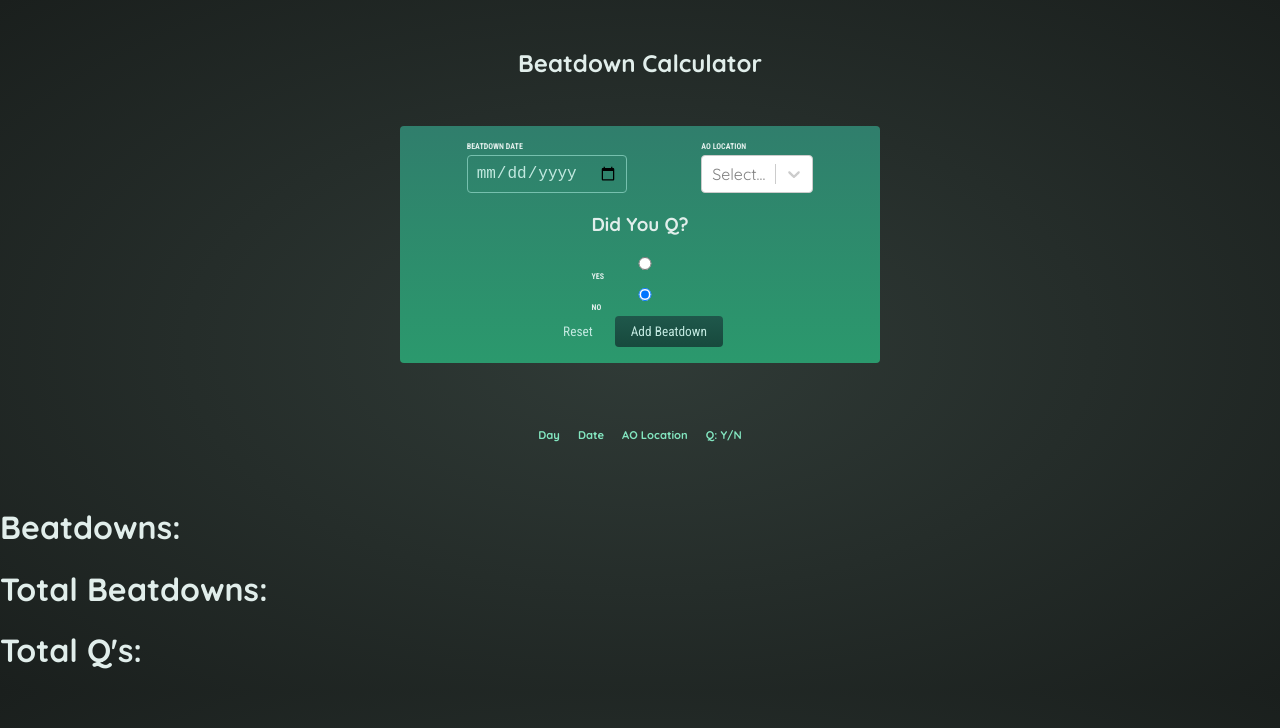
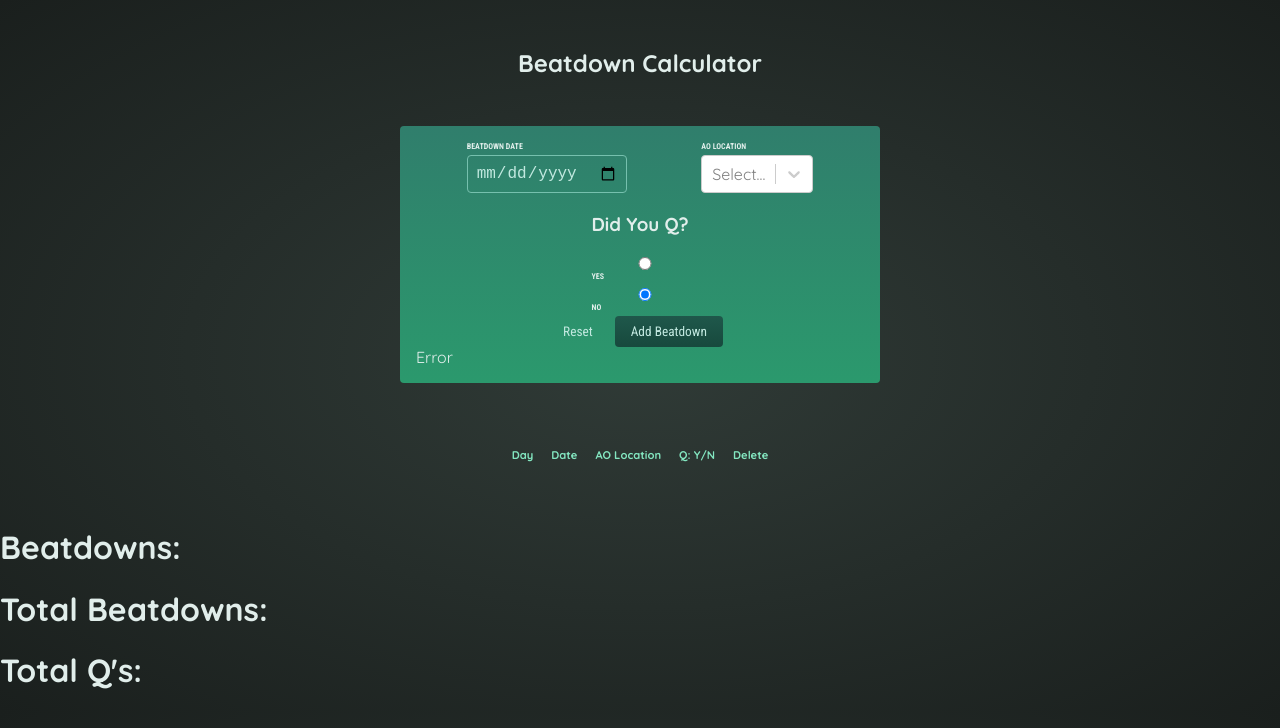
Before and after one commit to zach0811/beatdown-tracker, a React (Create React App) app: page / in a window 1280 px wide. Shown: the top 728 px of the page. Built offline with nearby package versions, Linux system fonts and the light colour scheme.

Commit message:
added delete functionality

```diff
--- a/src/Components/Form/Form.js
+++ b/src/Components/Form/Form.js
@@ -1,5 +1,5 @@
 import classes from "./Form.module.css";
-import { useState, useRef } from "react";
+import { useState, useRef, useEffect } from "react";
 import Select from "react-select";
 import { aoList } from "../../resources/aoList";
 
@@ -10,6 +10,10 @@ export const Form = (props) => {
   const [selectedAo, setSelectedAo] = useState(null);
   const dateInputRef = useRef(null);
   const [beatdownCount, setBeatdownCount] = useState(0);
+  const [formError, setFormError] = useState({
+    dateError: "",
+    aoError: "",
+  });
 
   let beatdown = {
     day: dayOfWeek,
@@ -18,13 +22,20 @@ export const Form = (props) => {
     ledWorkout: ledWorkout,
   };
 
+  useEffect(() => {
+    console.log("error", formError);
+  }, [formError]);
+
   const handleSubmit = (event) => {
     event.preventDefault();
-    props.onAddBeatdown(beatdown);
-    setBeatdownCount(beatdownCount + 1);
+    if (formError.dateError !== "" && !formError.aoError !== "") {
+      props.onAddBeatdown(beatdown);
+      setBeatdownCount(beatdownCount + 1);
+      props.onAddBeatdownCount(beatdownCount);
+    } else {
+      handleFormErrors();
+    }
   };
-
-  console.log(beatdownCount);
 
   const handleReset = () => {
     setSelectedAo(null);
@@ -46,14 +57,37 @@ export const Form = (props) => {
       "Saturday",
     ];
     setDayOfWeek(daysOfWeek[dayOfWeek]);
+    setFormError((prevErrors) => ({
+      ...prevErrors,
+      dateError: "",
+    }));
   };
 
-  const handleSelectChange = (e) => {
-    setLedWorkout(e.target.value);
+  const handleSelectChange = (selectedOption) => {
+    setLedWorkout(selectedOption ? selectedOption.value : "");
   };
 
   const handleAoChange = (selectedAo) => {
     setSelectedAo(selectedAo);
+    setFormError((prevErrors) => ({
+      ...prevErrors,
+      aoError: "",
+    }));
+  };
+
+  const handleFormErrors = () => {
+    if (!date) {
+      setFormError((prevErrors) => ({
+        ...prevErrors,
+        dateError: "Please enter a date",
+      }));
+    }
+    if (!selectedAo) {
+      setFormError((prevErrors) => ({
+        ...prevErrors,
+        aoError: "Please select an AO",
+      }));
+    }
   };
 
   return (
@@ -69,6 +103,9 @@ export const Form = (props) => {
               ref={dateInputRef}
               onChange={handleDateChange}
             />
+            {formError.dateError !== "" && (
+              <div className="error-message">{formError.dateError}</div>
+            )}
           </div>
           <div>
             <label htmlFor="ao-location">AO Location</label>
@@ -83,6 +120,9 @@ export const Form = (props) => {
               // key={`${selected}`}
               value={selectedAo || ""}
             />
+            {formError.aoError !== "" && (
+              <div className="error-message">{formError.aoError}</div>
+            )}
           </div>
         </div>
         <div className={classes["input-group"]}>
@@ -124,10 +164,12 @@ export const Form = (props) => {
             type="submit"
             className={classes.button}
             onClick={handleSubmit}
+            // disabled={isFormComplete()}
           >
             Add Beatdown
           </button>
         </div>
+        {formError ? <div className="error-message">Error</div> : ""}
       </form>
     </div>
   );
--- a/src/Components/Form/Form.module.css
+++ b/src/Components/Form/Form.module.css
@@ -63,3 +63,6 @@
     background: transparent;
     color: #91e1d0;
   }
+.error-message {
+  color: red
+}
--- a/src/Components/Page/Page.js
+++ b/src/Components/Page/Page.js
@@ -6,23 +6,35 @@ import { Totals } from "../Totals/Totals";
 
 export const Page = () => {
   const [beatdowns, setBeatdowns] = useState([]);
-  const [beatdownCount, setBeatdownCount] = useState();
+  const [beatdownTotal, setBeatdownTotal] = useState();
 
-  const handleAddBeatdownCount = () => {
-    setBeatdownCount(beatdownCount);
+  const handleAddBeatdownCount = (beatDownCount) => {
+    setBeatdownTotal(beatDownCount);
+    console.log("page count", beatdownTotal);
   };
 
   const handleAddBeatdown = (beatdown) => {
     setBeatdowns((prevBeatdowns) => [...prevBeatdowns, beatdown]);
   };
 
+  const handleDeleteBeatdown = (index) => {
+    const newBeatdowns = [...beatdowns];
+    newBeatdowns.splice(index, 1);
+    setBeatdowns(newBeatdowns);
+  };
+
   return (
     <>
       <Header />
-      <Form onAddBeatdown={handleAddBeatdown} />
+      <Form
+        onAddBeatdown={handleAddBeatdown}
+        onAddBeatdownCount={handleAddBeatdownCount}
+      />
       {!beatdowns && <h1 style={{ textAlign: "center" }}>No data to show!</h1>}
-      {beatdowns && <Table data={beatdowns} />}
-      <Totals onAddBeatdownCount={beatdownCount} />
+      {beatdowns && (
+        <Table data={beatdowns} onDeleteBeatdown={handleDeleteBeatdown} />
+      )}
+      <Totals totals={beatdownTotal} />
     </>
   );
 };
--- a/src/Components/Table/Table.js
+++ b/src/Components/Table/Table.js
@@ -1,6 +1,11 @@
 import classes from "./Table.module.css";
 
 export const Table = (props) => {
+
+  const handleDelete = (event) => {
+    event.preventDefault();
+    props.onDeleteBeatdown();
+  };
   return (
     <div>
       <table className={classes.result}>
@@ -10,15 +15,19 @@ export const Table = (props) => {
             <th>Date</th>
             <th>AO Location</th>
             <th>Q: Y/N</th>
+            <th>Delete</th>
           </tr>
         </thead>
         <tbody>
           {props.data.map((beatdown, index) => (
             <tr key={index}>
-              <td>{beatdown.day}</td>
-              <td>{beatdown.date}</td>
-              <td>{beatdown.location.label}</td>
-              <td>{beatdown.ledWorkout.charAt(0).toUpperCase()}</td>
+              <td>{beatdown?.day}</td>
+              <td>{beatdown?.date}</td>
+              <td>{beatdown?.location?.label}</td>
+              <td>{beatdown?.ledWorkout.charAt(0).toUpperCase()}</td>
+              <td>
+                <button onClick={handleDelete}>Delete</button>
+              </td>
             </tr>
           ))}
         </tbody>
```
